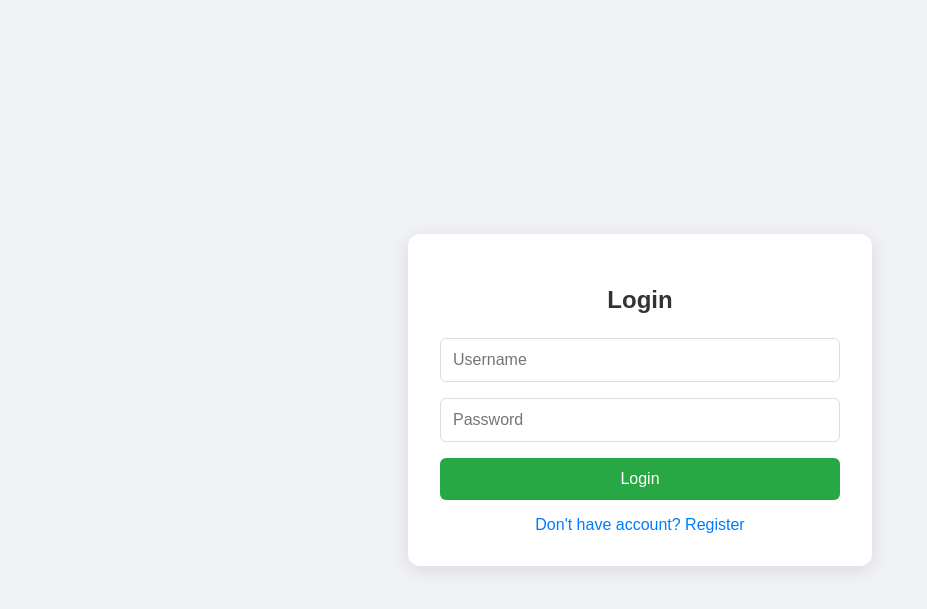
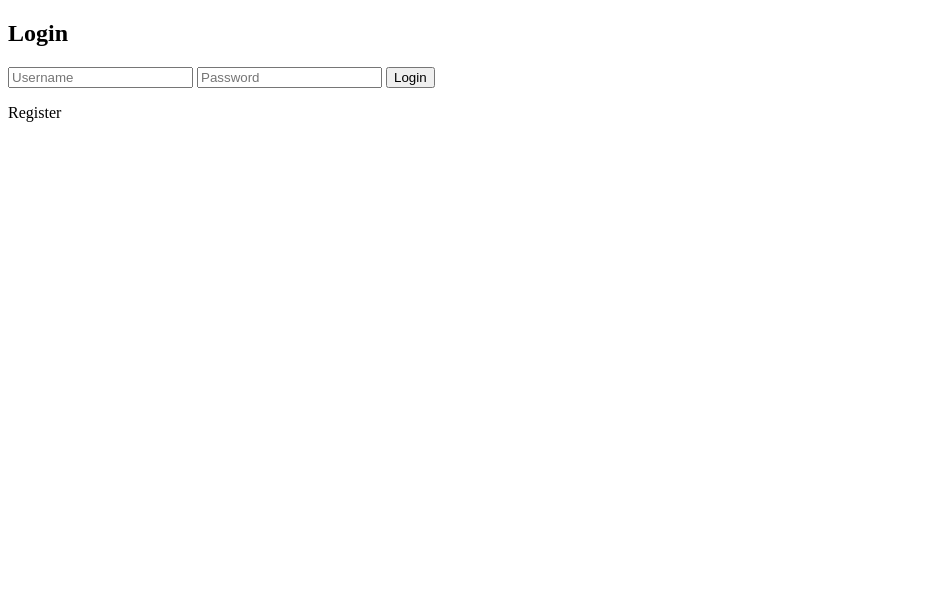
Before and after one commit to 001-Soham/Inventory-Management, a Flask app: page /login in a window 1280 px wide. Shown: the top 609 px of the page, without its empty margins (0-927 px from the left). Run offline with Flask 3, Linux system fonts and the light colour scheme.

Commit message:
Update login.html

```diff
--- a/templates/login.html
+++ b/templates/login.html
@@ -1,80 +1,14 @@
-<!DOCTYPE html>
-<html>
-<head>
-    <title>Login - Inventory</title>
-    <meta name="viewport" content="width=device-width, initial-scale=1">
-    <style>
-        body { font-family: Arial; display: flex; justify-content: center; align-items: center; height: 100vh; background: #f0f2f5; margin: 0; }
-        .card { background: white; padding: 2rem; border-radius: 12px; box-shadow: 0 4px 20px rgba(0,0,0,0.1); width: 100%; max-width: 400px; }
-        h2 { text-align: center; margin-bottom: 1.5rem; color: #333; }
-        input { width: 100%; padding: 12px; margin-bottom: 1rem; border: 1px solid #ddd; border-radius: 6px; font-size: 16px; box-sizing: border-box; }
-        button { width: 100%; padding: 12px; background: #28a745; color: white; border: none; border-radius: 6px; font-size: 16px; cursor: pointer; }
-        button:hover:not(:disabled) { background: #218838; }
-        button:disabled { background: #6c757d; cursor: not-allowed; }
-        .error { color: #dc3545; margin-top: 1rem; padding: 10px; background: #f8d7da; border-radius: 4px; text-align: center; display: none; }
-        .switch { text-align: center; margin-top: 1rem; }
-        .switch a { color: #007bff; text-decoration: none; }
-    </style>
-</head>
-<body>
-    <div class="card">
-        <h2 id="title">Login</h2>
-        <input id="username" placeholder="Username" type="text" required>
-        <input id="password" placeholder="Password" type="password" required>
-        <button id="submitBtn" onclick="auth()">Login</button>
-        <div id="error" class="error"></div>
-        <div class="switch">
-            <a href="#" onclick="toggleForm()">Don't have account? Register</a>
-        </div>
-    </div>
+{% extends "base.html" %}
+{% block content %}
 
-    <script>
-        let isLogin = true;
+<div class="box">
+    <h2>Login</h2>
+    <input id="username" placeholder="Username">
+    <input id="password" type="password" placeholder="Password">
+    <button onclick="login()">Login</button>
+    <p onclick="goRegister()">Register</p>
+</div>
 
-        async function auth() {
-            const username = document.getElementById('username').value.trim();
-            const password = document.getElementById('password').value;
-            const btn = document.getElementById('submitBtn');
+<script src="/static/auth.js"></script>
 
-            if (!username || !password) return;
-
-            btn.disabled = true;
-            btn.textContent = 'Loading...';
-            document.getElementById('error').style.display = 'none';
-
-            try {
-                const url = isLogin ? '/login' : '/register';
-                const res = await fetch(url, {
-                    method: 'POST',
-                    headers: {'Content-Type': 'application/json'},
-                    body: JSON.stringify({username, password})
-                });
-                const data = await res.json();
-
-                if (res.ok) {
-                    window.location.href = '/dashboard';
-                } else {
-                    document.getElementById('error').textContent = data.error || 'Error occurred';
-                    document.getElementById('error').style.display = 'block';
-                }
-            } catch (e) {
-                document.getElementById('error').textContent = 'Network error';
-                document.getElementById('error').style.display = 'block';
-            }
-
-            btn.disabled = false;
-            btn.textContent = isLogin ? 'Login' : 'Register';
-        }
-
-        function toggleForm() {
-            isLogin = !isLogin;
-            document.getElementById('title').textContent = isLogin ? 'Login' : 'Register';
-            document.getElementById('submitBtn').textContent = isLogin ? 'Login' : 'Register';
-        }
-
-        document.addEventListener('keypress', e => {
-            if (e.key === 'Enter') auth();
-        });
-    </script>
-</body>
-</html>
+{% endblock %}
```
